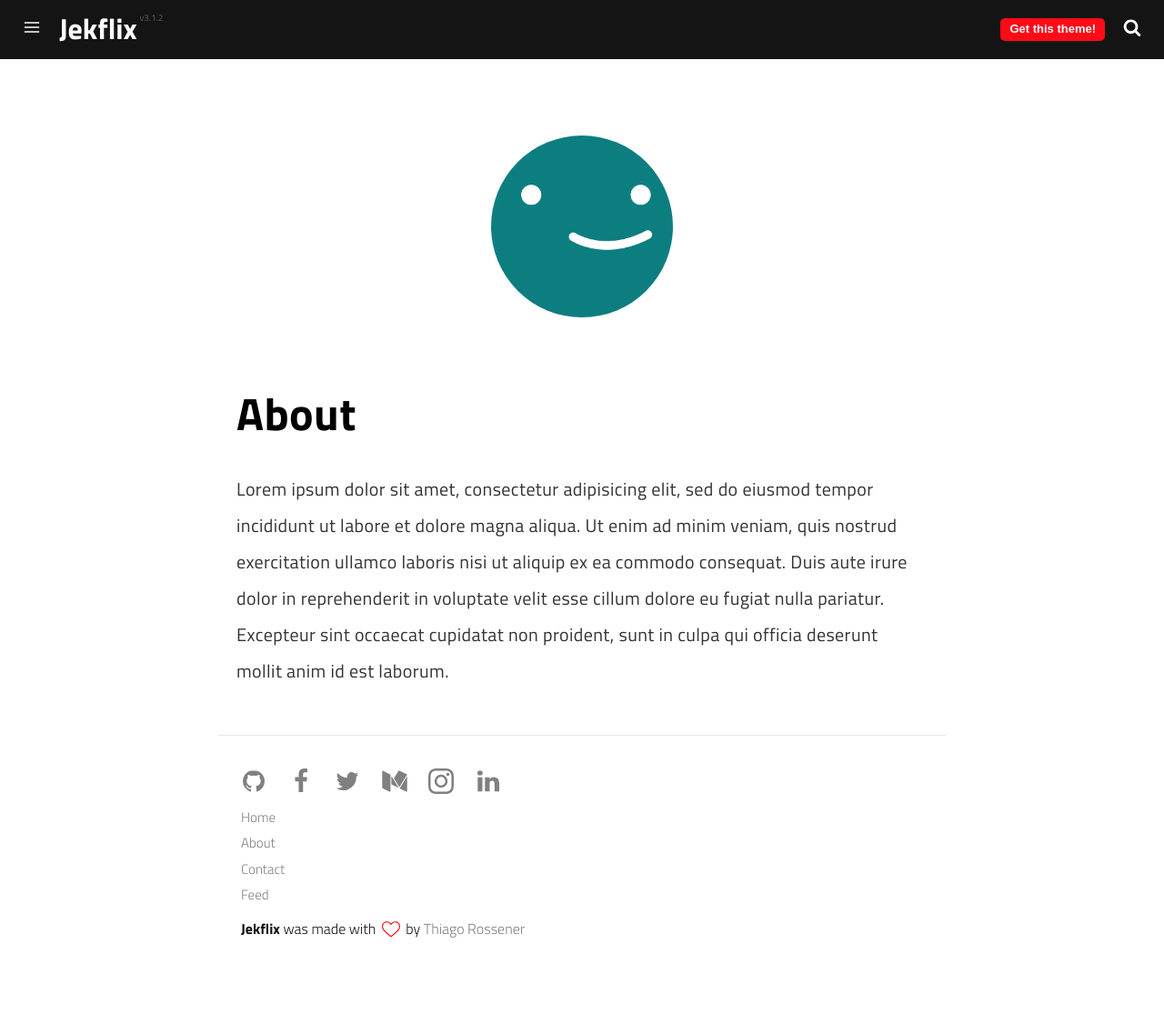
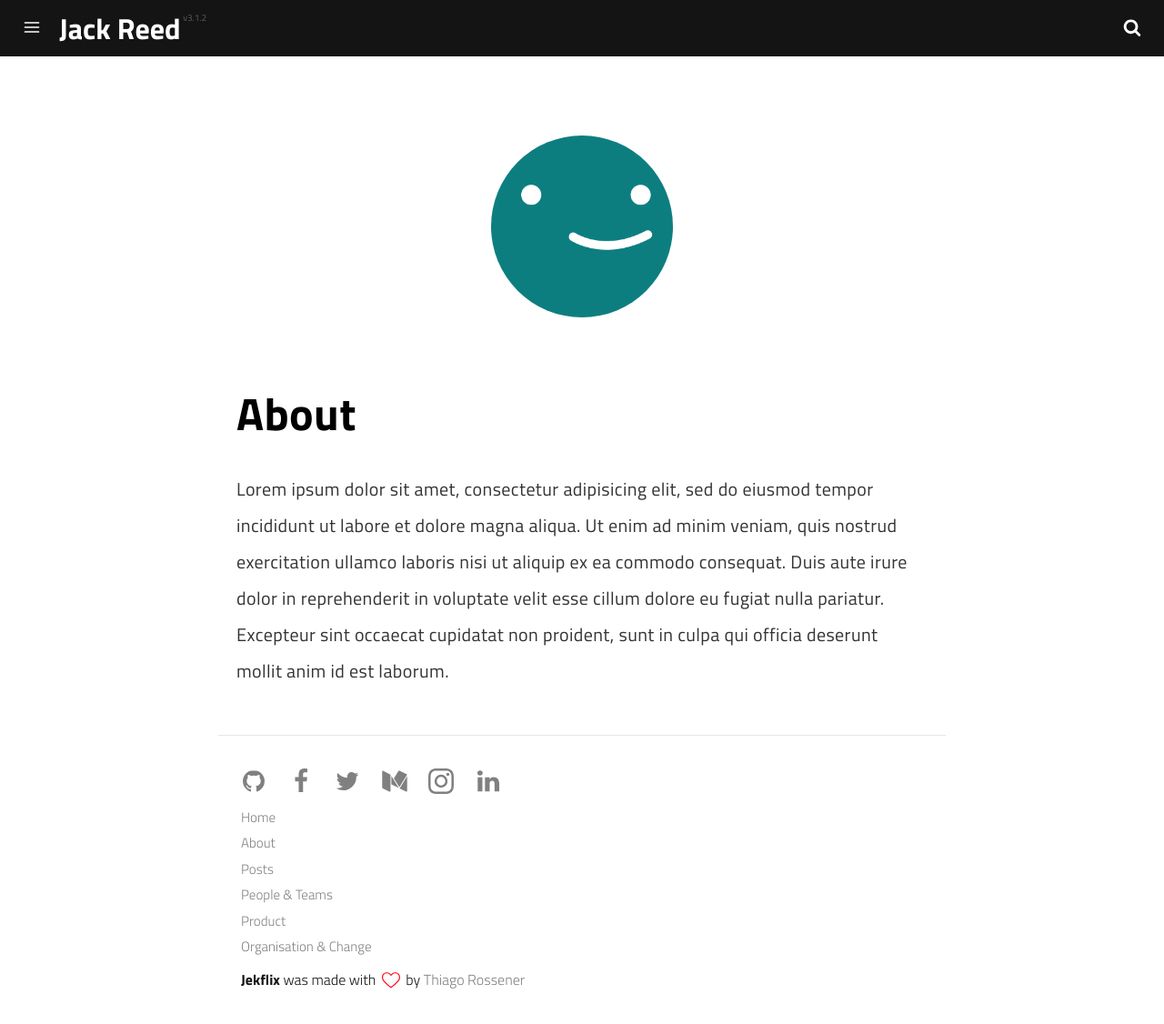
Before and after one commit to IamJackReed/new, a Jekyll site: the page built from pages/about.md, in a window 1280 px wide and 1126 px high. Shown: the whole window at 91% size. Built offline with Jekyll 4.4.1, drawn with Linux system fonts in a browser that asks for light colours; a script that is not in the unit is left out.

Commit message:
Update _config.yml

```diff
--- a/_config.yml
+++ b/_config.yml
@@ -1,5 +1,5 @@
 # Site Settings
-name: Jekflix
+name: Jack Reed
 title: Jekflix | A blog theme for Jekyll
 description: Jekflix is a template for Jekyll inspired by Netflix and made by
   Thiago Rossener.
@@ -15,10 +15,15 @@ menu:
     url: /
   - title: About
     url: /about
-  - title: Contact
-    url: /contact
-  - title: Feed
-    url: /feed.xml
+  - title: Posts
+    url: /posts
+  - title: People & Teams
+    url: /People&Teams
+  - title: Product
+    url: /Product
+  - title: Organisation & Change
+    url: /Organisation&Change
+
 email: youremail@test.com
 # See: https://disqus.com/
 disqus_username: disqus_username
@@ -36,22 +41,19 @@ instagram_username: instagram_username
 linkedin_username: linkedin_username
 medium_username: medium_username
 
-
 # Posts Settings
 show_time_bar: true
 show_modal_on_exit: false
 show_modal_on_finish_post: true
 two_columns_layout: true
 
-
 # Advanced Settings
-baseurl: "" # the subpath of your site, e.g. /blog
-url: "" # the base hostname & protocol for your site
+baseurl: "/new" # the subpath of your site (starts with a slash, no trailing slash)
+url: "https://iamjackreed.github.io" # the main domain
 google_analytics: "UA-XXXXXXXX-X"
 language: "en"
 categories_folder: category
 sent_message_url: "/contact/message-sent/"
-
 
 # Build settings
 markdown: kramdown
@@ -61,7 +63,7 @@ collections:
   authors:
     output: true
 paginate_path: "/page/:num/"
-show_get_theme_btn: true
+show_get_theme_btn: false
 use_logo: false
 
 # Content paginator
```
